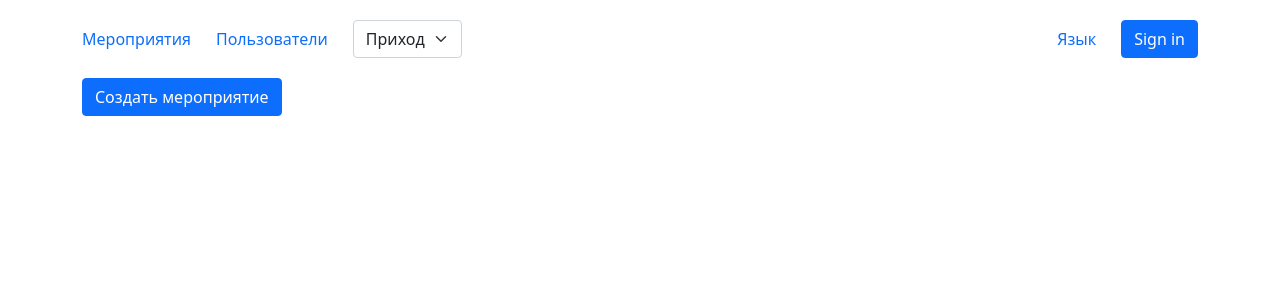
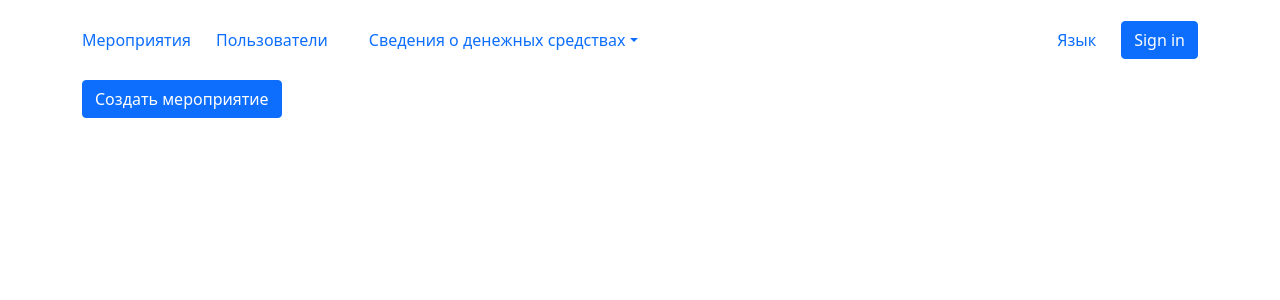
Before and after one commit to aytmamatov/cash, a React (Create React App) app: page /events in a window 1280 px wide. Shown: the top 300 px of the page. Built offline with nearby package versions, Linux system fonts and the light colour scheme.

Commit message:
Added dropdown in header, connected adding events

```diff
--- a/package.json
+++ b/package.json
@@ -6,8 +6,10 @@
     "@testing-library/jest-dom": "^5.12.0",
     "@testing-library/react": "^11.2.6",
     "@testing-library/user-event": "^12.8.3",
+    "bootstrap": "^4.6.0",
     "node-sass": "^5.0.0",
     "react": "^17.0.2",
+    "react-bootstrap": "^1.5.2",
     "react-dom": "^17.0.2",
     "react-router-dom": "^5.2.0",
     "react-scripts": "4.0.3",
--- a/src/App.js
+++ b/src/App.js
@@ -1,14 +1,17 @@
 import { Route, Switch } from "react-router-dom";
+import CreateEvent from "./components/Events/CreateEvent/CreateEvent";
 import Events from "./components/Events/Events";
 import Header from "./components/Header/Header";
 import "./sass/base.sass";
+
 function App() {
   return (
     <div className="App">
       <Header />
       <div className="container">
         <Switch>
-          <Route exact path="/events" component={Events}></Route>
+          <Route path="/create-event" component={CreateEvent}></Route>
+          <Route path="/events" component={Events}></Route>
         </Switch>
       </div>
     </div>
--- /dev/null
+++ b/src/components/Events/CreateEvent/CreateEvent.jsx
@@ -0,0 +1,11 @@
+import React from 'react'
+
+function CreateEvent() {
+  return (
+    <div>
+      CreateEvent
+    </div>
+  )
+}
+
+export default CreateEvent
--- a/src/components/Events/Events.jsx
+++ b/src/components/Events/Events.jsx
@@ -1,11 +1,14 @@
 import React from "react";
+import { Link } from "react-router-dom";
 
 function Events() {
-  return <div className="events">
-    <div className="events__top">
-      <button className="btn btn-primary">Создать мероприятие</button>
+  return (
+    <div className="events">
+      <div className="events__top">
+        <Link to='/create-event' className="btn btn-primary">Создать мероприятие</Link>
+      </div>
     </div>
-  </div>;
+  );
 }
 
 export default Events;
--- a/src/components/Header/Header.jsx
+++ b/src/components/Header/Header.jsx
@@ -1,7 +1,8 @@
 import React from "react";
 import { Link } from "react-router-dom";
+import "bootstrap/js/dist/dropdown";
 import "./Header.sass";
-
+import { NavDropdown } from "react-bootstrap";
 function Header() {
   return (
     <div className="header">
@@ -11,17 +12,20 @@ function Header() {
             <Link to="events" className="header__link">
               Мероприятия
             </Link>
-            <Link to="events" className="header__link">
+            <Link to="users" className="header__link">
               Пользователи
             </Link>
-            <select className="form-select">
-              <option value="Приход">Приход</option>
-              <option value="Расход">Расход</option>
-              <option value="Отчет">Отчет</option>
-            </select>
+            <NavDropdown
+              title="Сведения о денежных средствах"
+              id="basic-nav-dropdown"
+            >
+              <NavDropdown.Item href="/приход">Приход</NavDropdown.Item>
+              <NavDropdown.Item href="/расход">Расход</NavDropdown.Item>
+              <NavDropdown.Item href="/отчет">Отчет</NavDropdown.Item>
+            </NavDropdown>
           </div>
           <div className="header__group">
-            <Link to="events" className="header__link">
+            <Link to="language" className="header__link">
               Язык
             </Link>
             <button className="btn btn-primary">Sign in</button>
```
Also changed, not shown: src/components/Events/CreateEvent/CreateEvent.sass (added), 1 other file (tests, documents, lock files or other folders).
